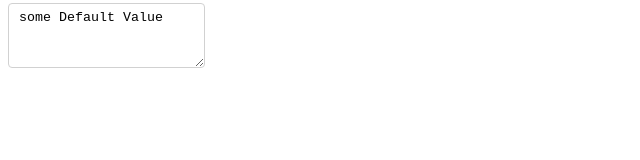
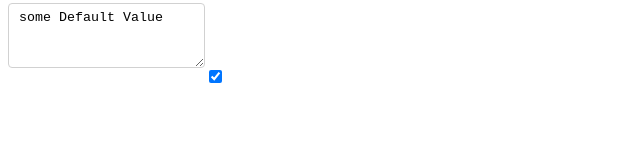
Before and after one commit to vermad843/React-Concepts, a React (Create React App) app: page / in a window 1280 px wide. Shown: the part 131-291 px from the top of the page, without its empty margins (0-640 px from the left). Built offline with nearby package versions, Linux system fonts and the light colour scheme.

Commit message:
checkbox on the screen

```diff
--- a/src/App.js
+++ b/src/App.js
@@ -6,7 +6,8 @@ class App extends Component {
        super();
        this.state = {
          firstName : '',
-         lastName : ''
+         lastName : '',
+         isFriendly : true
        }
        this.handleChange = this.handleChange.bind(this);
    }
@@ -18,7 +19,7 @@ class App extends Component {
  }
 
     render() {
-      const {firstName, lastName} = this.state;
+      const {firstName, lastName, isFriendly} = this.state;
         return (
            <form>
                <input
@@ -40,6 +41,10 @@ class App extends Component {
                    {firstName} {lastName}
                 </h1>
                 <textarea value = {"some Default Value"}/>
+                <input
+                  type = "checkbox"
+                  checked = {isFriendly}
+                />
            </form>
         );
     }
```
